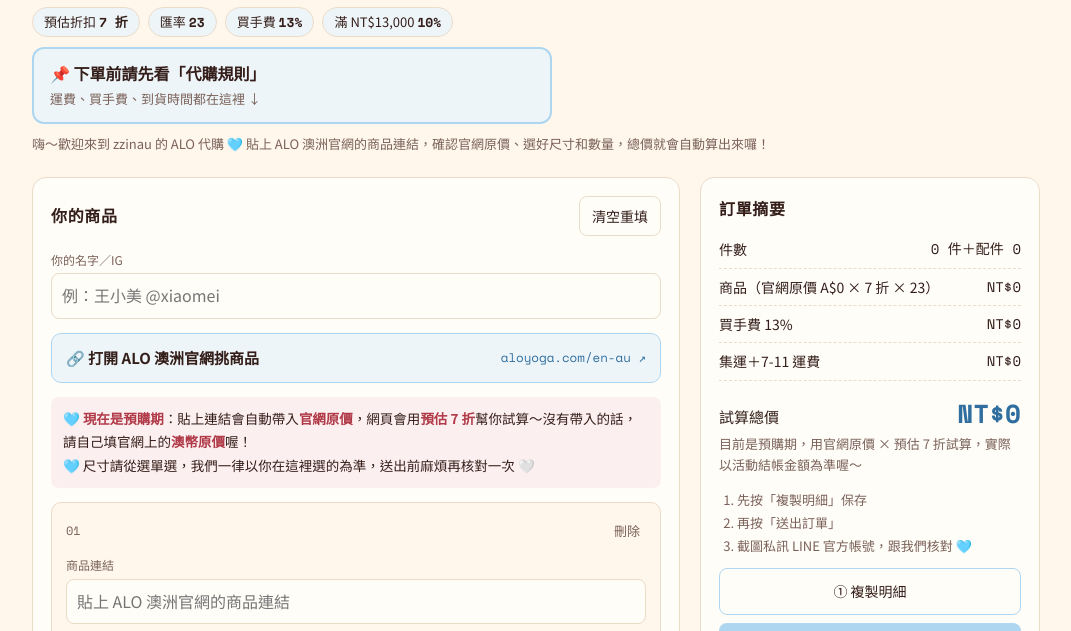
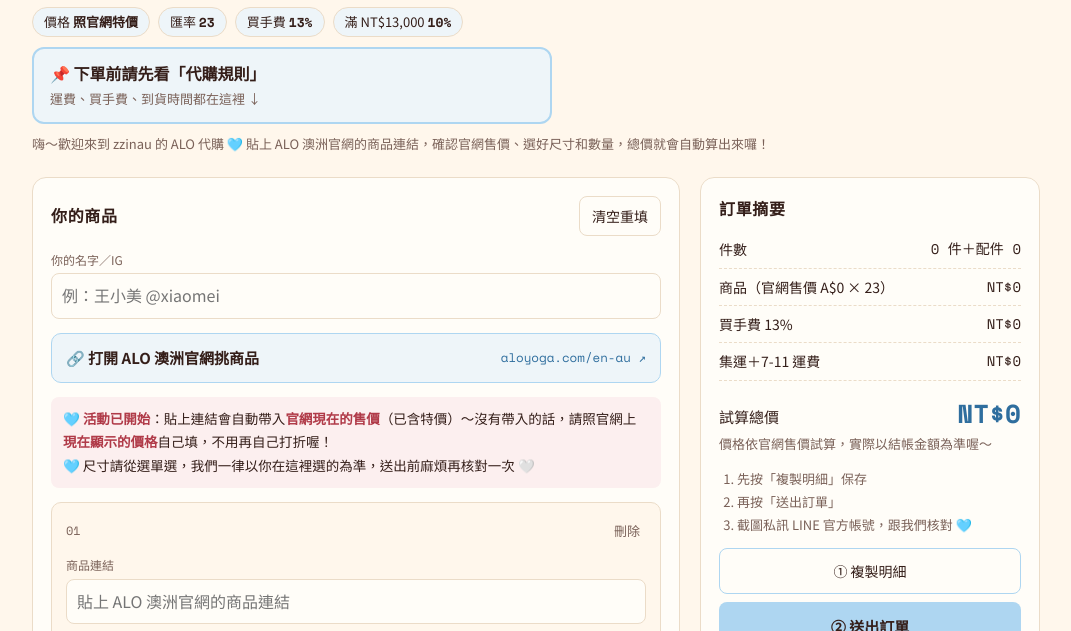
Before and after one commit to ZZINAU/Aussie-picks, a plain HTML site: page alo.html in a window 1280 px wide. Shown: the part 156-787 px from the top of the page, without its empty margins (104-1175 px from the left). Drawn offline with nearby package versions, Linux system fonts and the light colour scheme.

Commit message:
Add files via upload

```diff
--- a/alo.html
+++ b/alo.html
@@ -237,7 +237,7 @@ a.primary{display:block;text-align:center;text-decoration:none;box-sizing:border
 <script>
 /* ===== Karoline 每次活動只要改這裡 ===== */
 const CONFIG = {
-  mode: 'presale',          // 'presale' = 活動還沒開始（預購期）：填官網原價 × 預估折扣
+  mode: 'sale',             // 'presale' = 活動還沒開始（預購期）：填官網原價 × 預估折扣
                          // 'sale'    = 活動已開始、官網已顯示特價：直接用官網售價，不再打折
   presaleDiscount: 0.30, // 預購期的預估折扣（0.30 = 打七折）
   rate: 23,              // 匯率 A$1 = NT$
@@ -265,7 +265,7 @@ const PRE = CONFIG.mode === 'presale';
 CONFIG.discount = PRE ? CONFIG.presaleDiscount : 0;
 const LBL = PRE ? '官網原價' : '官網售價';
 const zhe = () => Math.round((1-CONFIG.discount)*100)/10;
-const KEY = 'alo-order-v6';
+const KEY = 'alo-order-v7';
 const blank = () => ({link:'',color:'',size:'',qty:1,cat:'light',price:''});
 
 let state = {who:'', ship:'pool', items:[blank()]};
```
